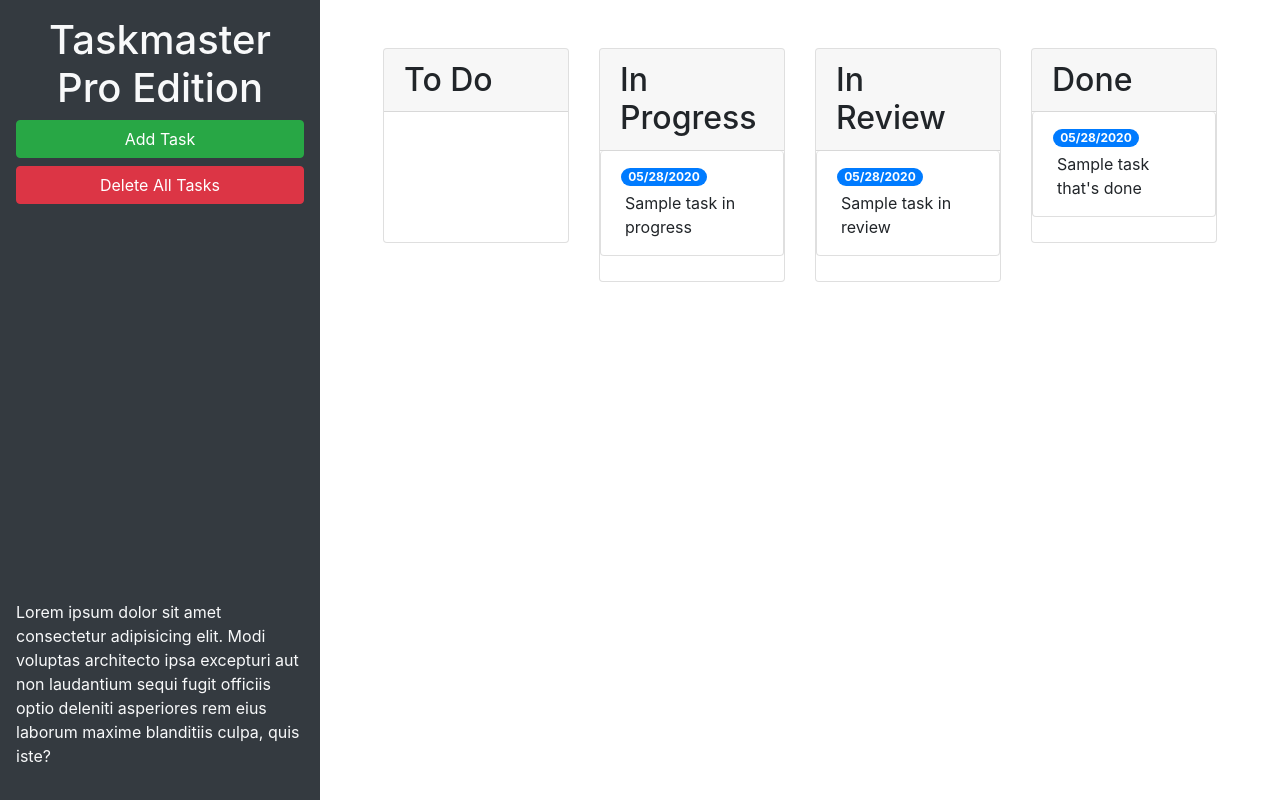
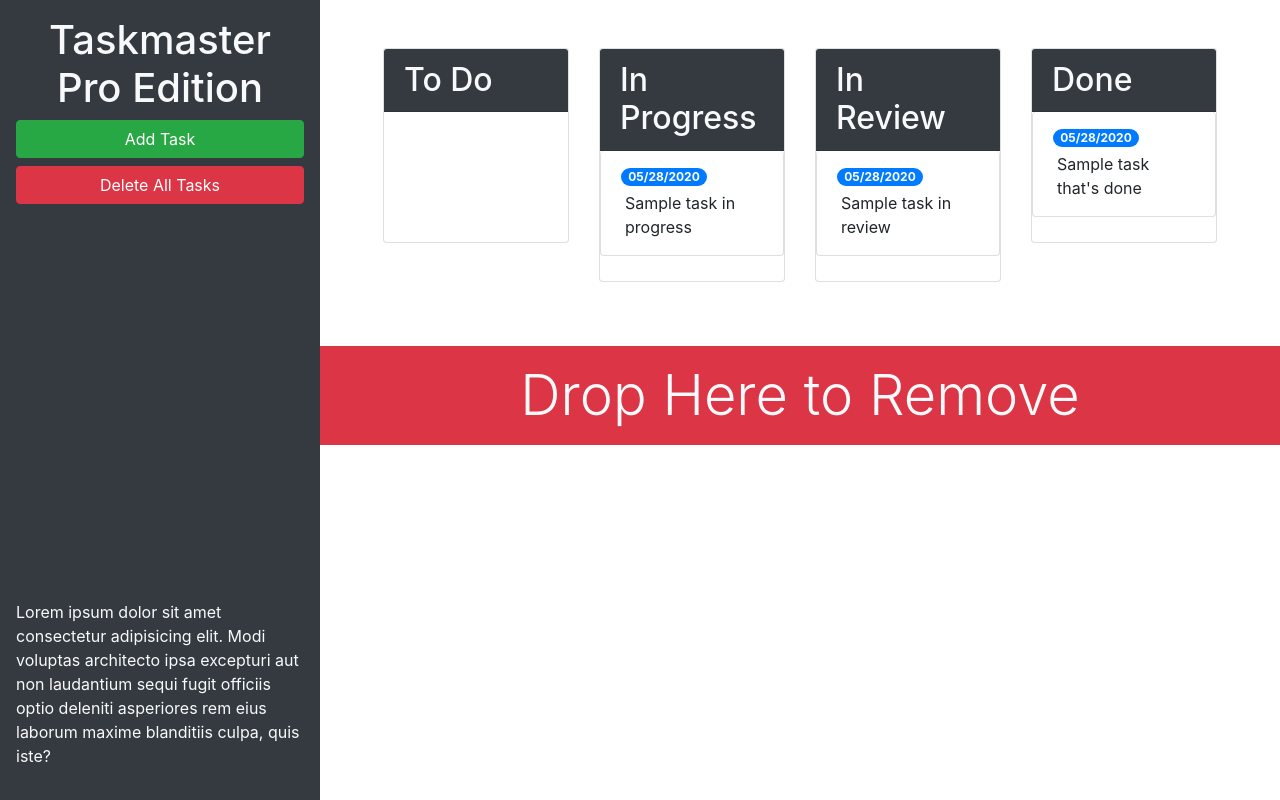
Before and after one commit to Richardflores009/taskmaster-pro, a plain HTML site: page index.html in a window 1280 px wide. Drawn offline with nearby package versions, Linux system fonts and the light colour scheme.

Commit message:
added styles with bootstrap and trash can

```diff
--- a/index.html
+++ b/index.html
@@ -13,21 +13,22 @@
 <body>
 
   <div class="row min-vh-100 no-gutters">
-    <header class="col-12 col-lg-3 bg-dark text-light d-flex flex-column p-4 p-lg-3">
+    <header class="col-12 col-lg-3 bg-dark text-light d-flex flex-column p-4 p-lg-3 sticky-top">
       <h1 class="text-center">Taskmaster Pro Edition</h1>
       <button id="create-task" class="btn btn-block btn-success" data-toggle="modal" data-target="#task-form-modal">Add
         Task</button>
       <button id="remove-tasks" class="btn btn-block btn-danger">Delete All Tasks</button>
-      <p class="mt-auto">Lorem ipsum dolor sit amet consectetur adipisicing elit. Modi voluptas architecto ipsa
+      <p class="mt-auto d-none d-lg-block">Lorem ipsum dolor sit amet consectetur adipisicing elit. Modi voluptas
+        architecto ipsa
         excepturi aut non
         laudantium sequi fugit officiis optio deleniti asperiores rem eius laborum maxime blanditiis culpa, quis iste?
       </p>
     </header>
-    <main class="col-12 col-lg-9">
+    <main class="col-12 col-lg-9 d-flex flex-column">
       <div class="m-5 row justify-content-around">
         <div class="col-12 col-md-6 col-xl-3 mb-3">
           <div class="card">
-            <h2 class="card-header">To Do</h2>
+            <h2 class="card-header bg-dark text-light">To Do</h2>
             <ul id="list-toDo" class="list-group"> </ul>
           </div>
 
@@ -36,7 +37,7 @@
         <!-- in progress start -->
         <div class="col-12 col-md-6 col-xl-3 mb-3">
           <div class="card">
-            <h2 class="card-header">In Progress</h2>
+            <h2 class="card-header bg-dark text-light">In Progress</h2>
             <ul id="list-inProgress" class="list-group">
               <li class="list-group-item">
                 <span class="badge badge-primary badge-pill">05/28/2020</span>
@@ -49,7 +50,7 @@
         <!-- in review start -->
         <div class="col-12 col-md-6 col-xl-3 mb-3">
           <div class="card">
-            <h2 class="card-header">In Review</h2>
+            <h2 class="card-header bg-dark text-light">In Review</h2>
             <ul id="list-inReview" class="list-group">
               <li class="list-group-item">
                 <span class="badge badge-primary badge-pill">05/28/2020</span>
@@ -62,7 +63,7 @@
         <!-- done start -->
         <div class="col-12 col-md-6 col-xl-3 mb-3">
           <div class="card">
-            <h2 class="card-header">Done</h2>
+            <h2 class="card-header bg-dark text-light">Done</h2>
             <ul id="list-done" class="list-group">
               <li class="list-group-item">
                 <span class="badge badge-primary badge-pill">05/28/2020</span>
@@ -72,6 +73,11 @@
           </div>
         </div>
         <!-- done end -->
+      </div>
+      <div id="trash mt-auto">
+        <div class="w-100 bg-danger p-3 text-center text-light display-4">
+          Drop Here to Remove
+        </div>
       </div>
     </main>
   </div>
```
